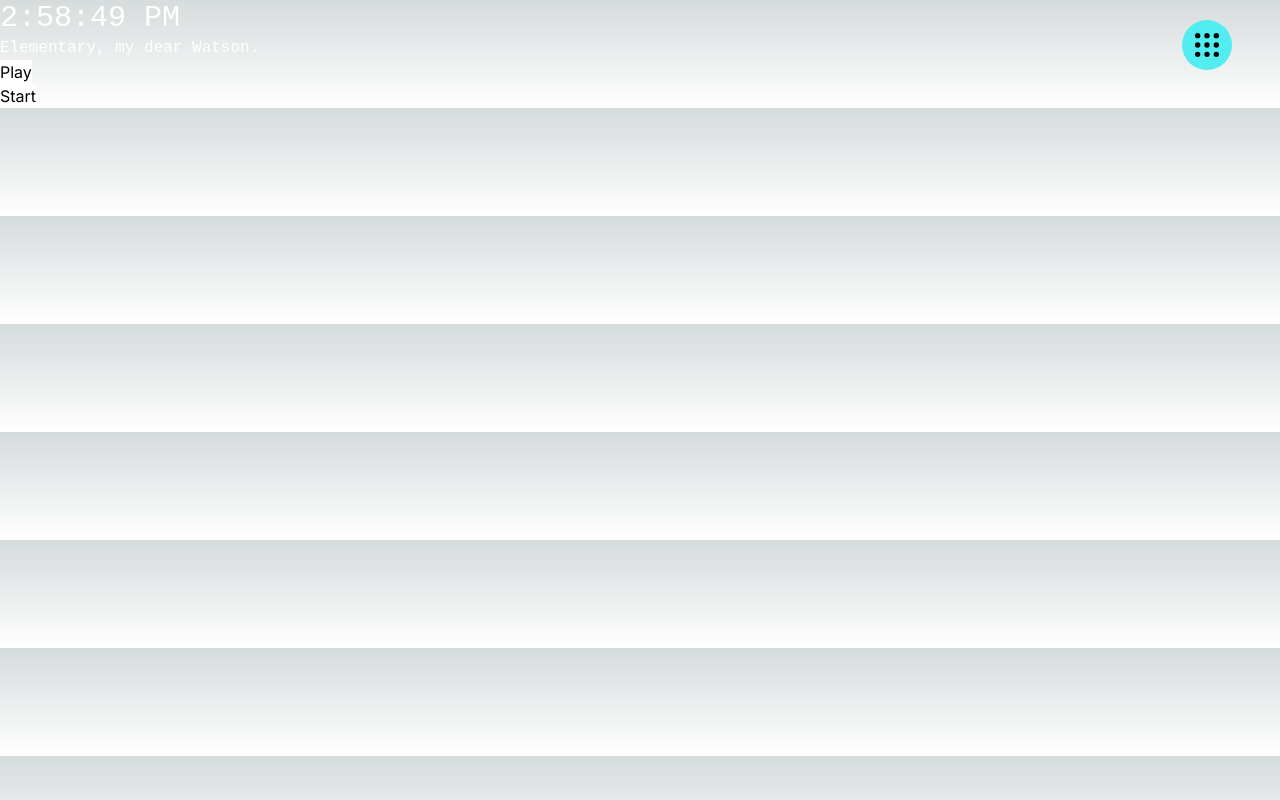
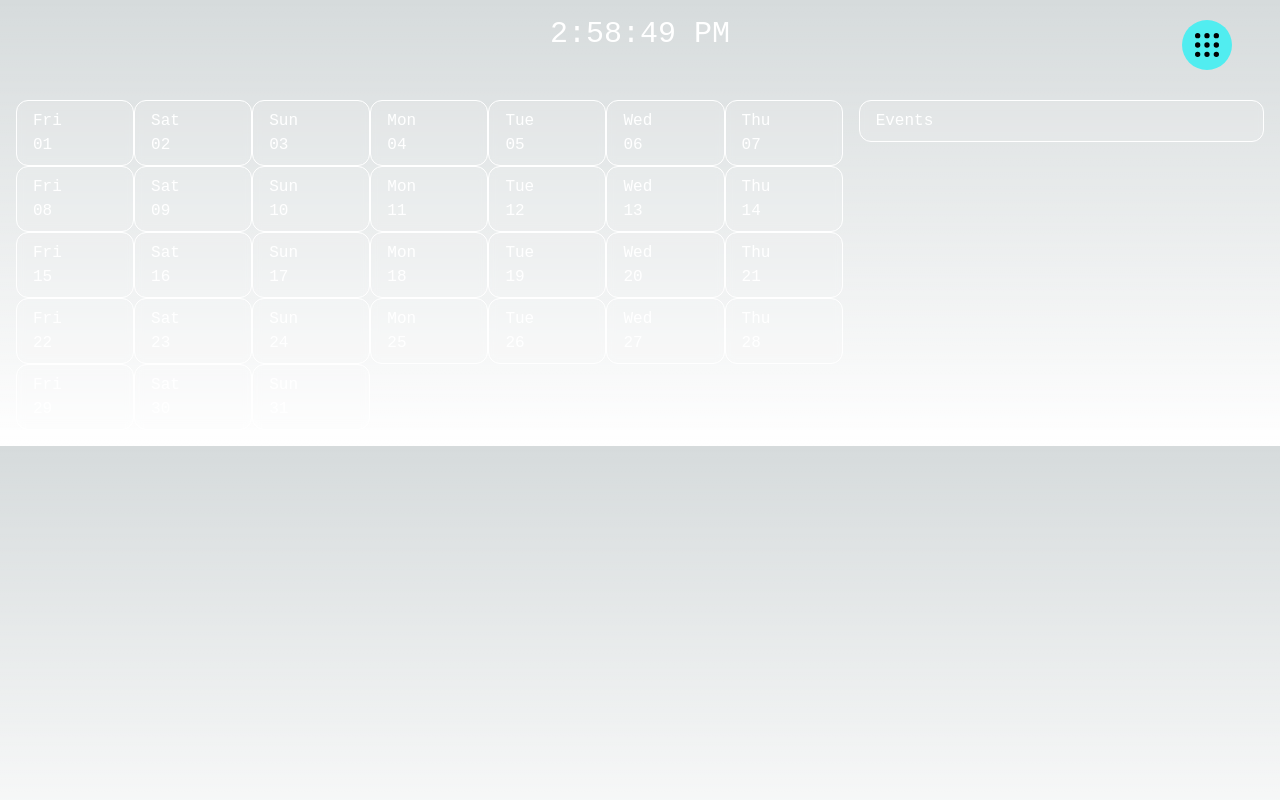
Before and after one commit to oscarsson444/project-kit, a Next.js app: page / in a window 1280 px wide. Built offline with nearby package versions, Linux system fonts and the light colour scheme.

Commit message:
Began working on calendar.

```diff
--- a/app/page.jsx
+++ b/app/page.jsx
@@ -1,4 +1,5 @@
 "use client";
+import { Calendar } from "@/components/Calendar";
 import { DigitalClock } from "@/components/DigitalClock";
 import Quote from "@/components/Quote";
 import SpeechRecognition from "@/components/SpeechRecognition";
@@ -12,9 +13,10 @@ export default function Home() {
         animate={{ opacity: 1 }}
         transition={{ duration: 0.5 }}
       >
-        <DigitalClock />
-        <Quote />
-        <SpeechRecognition />
+        <div className="flex flex-col">
+          <DigitalClock />
+          <Calendar />
+        </div>
       </motion.div>
     </main>
   );
--- a/components/Calendar.jsx
+++ b/components/Calendar.jsx
@@ -0,0 +1,42 @@
+const getMonthDays = () => {
+  const date = new Date();
+  const month = date.getMonth();
+  const year = date.getFullYear();
+  const daysInMonth = new Date(year, month + 1, 0).getDate();
+
+  let daysArray = [];
+  for (let i = 1; i <= daysInMonth; i++) {
+    daysArray.push(new Date(year, month, i));
+  }
+
+  return daysArray;
+};
+
+export const Calendar = () => {
+  console.log(getMonthDays());
+  return (
+    <div className="mt-8">
+      <div className="grid grid-cols-3 p-4 gap-4">
+        <div className="col-span-2">
+          <div className="grid grid-cols-7">
+            {getMonthDays().map((day, index) => {
+              const dayName = day.toString().split(" ")[0];
+              const dayNumber = day.toString().split(" ")[2];
+              return (
+                <div className="glass glass-blur" key={day.toString()}>
+                  <p>{dayName}</p>
+                  <p>{dayNumber}</p>
+                </div>
+              );
+            })}
+          </div>
+        </div>
+        <div>
+          <div className="glass glass-blur col-span-1">
+            <p>Events</p>
+          </div>
+        </div>
+      </div>
+    </div>
+  );
+};
--- a/components/DigitalClock.jsx
+++ b/components/DigitalClock.jsx
@@ -13,7 +13,7 @@ export const DigitalClock = () => {
   }, []);
 
   return (
-    <div>
+    <div className="flex flex-col items-center mt-4">
       <h1 className="text-3xl">{time?.toLocaleTimeString()}</h1>
     </div>
   );
```
